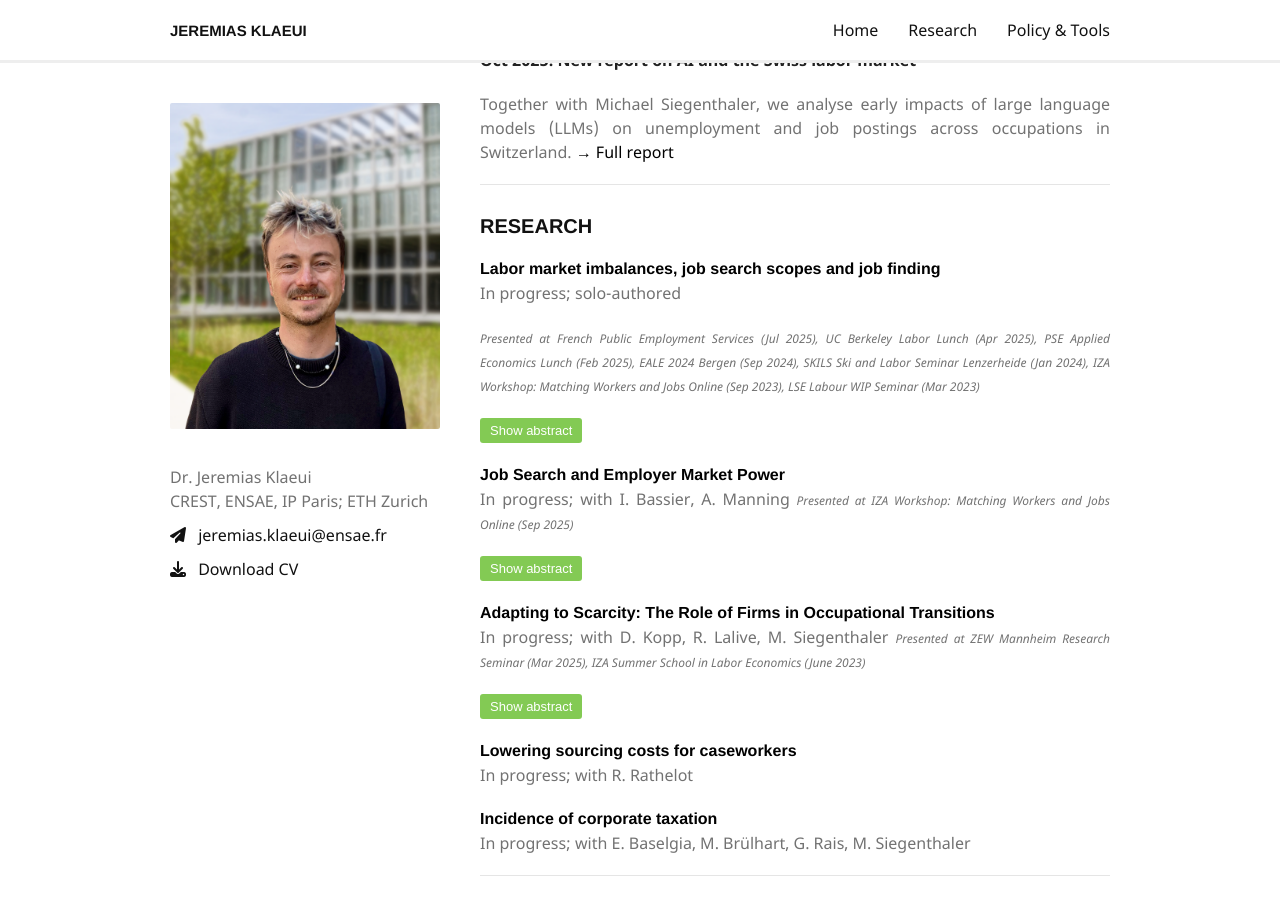
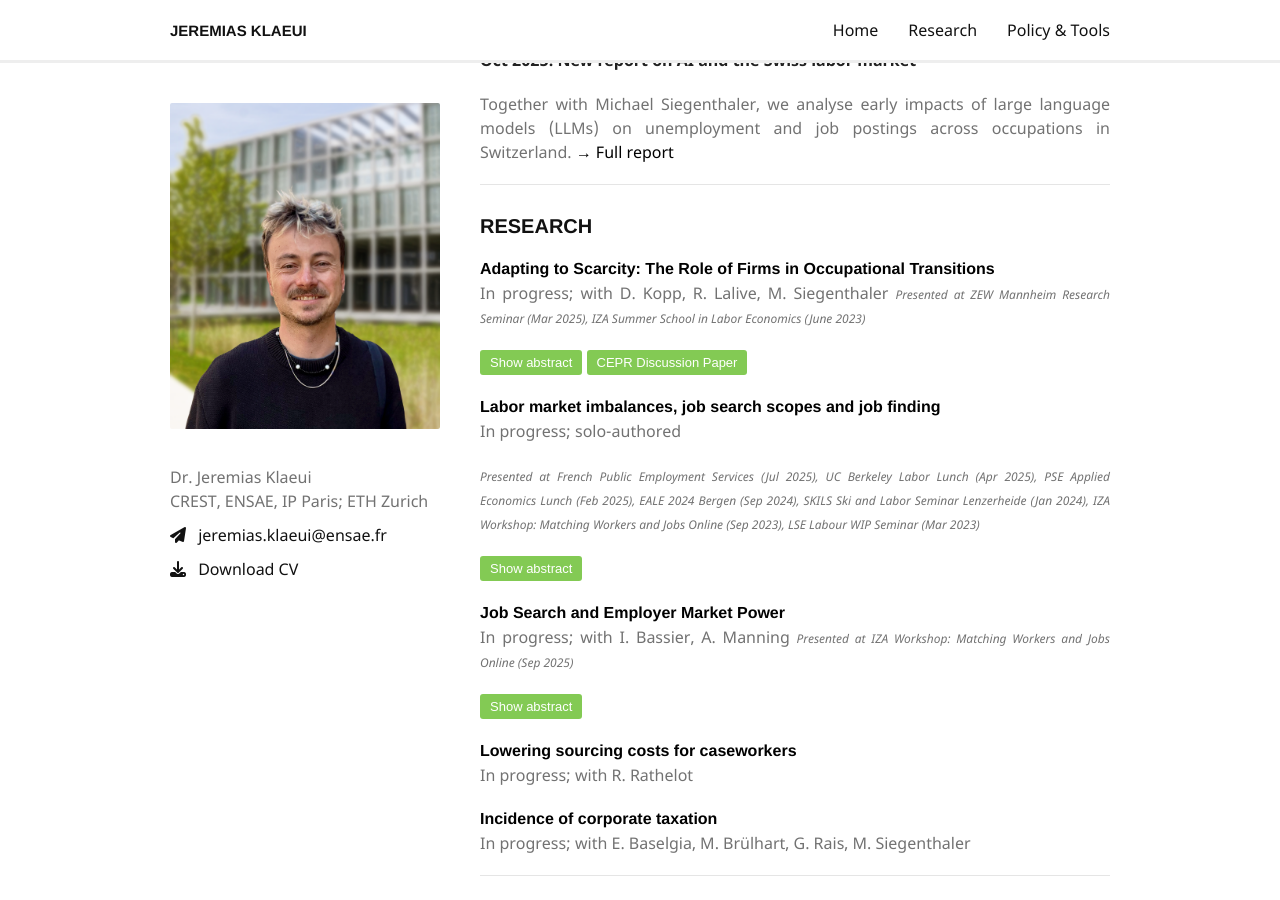
Before and after one commit to jklaeui/jklaeui.github.io, a Jekyll site: the page built from index.md, in a window 1280 px wide and 900 px high, scrolled down 292 px. Built offline with Jekyll 4.4.1, drawn with Linux system fonts in a browser that asks for light colours; nearby versions of some CDN libraries; our own code applies the rules of GitHub Pages for plain Markdown files.

Commit message:
Move scarcity paper to top and add CEPR Discussion Paper link
Reorder research papers to feature "Adapting to Scarcity" first and add a CEPR Discussion Paper button linking to https://cepr.org/publications/dp21027.

🤖 Generated with [Claude Code](https://claude.com/claude-code)

Co-Authored-By: Claude Sonnet 4.5 <noreply@anthropic.com>

```diff
--- a/index.md
+++ b/index.md
@@ -15,6 +15,15 @@ Together with Michael Siegenthaler, we analyse early impacts of large language m
 ## Research {#research}
 
 
+#### Adapting to Scarcity: The Role of Firms in Occupational Transitions
+In progress; with D. Kopp, R. Lalive, M. Siegenthaler
+<span class="presentation-info">*Presented at ZEW Mannheim Research Seminar (Mar 2025), IZA Summer School in Labor Economics (June 2023)*</span>
+
+<button class="show-button" onclick="toggleAbstract('abstract_click_occ_mob')">Show abstract</button> <a href="https://cepr.org/publications/dp21027" target="_blank"><button class="show-button">CEPR Discussion Paper</button></a>
+<div id="abstract_click_occ_mob" class="abstract">
+This paper examines the circumstances under which firms facilitate occupational transitions, complementing prior work that focuses on workers' decisions. We link unemployment insurance records with application diaries and clickstream data from a recruitment platform to causally assess how candidates' occupational histories shape recruiters' hiring decisions. We find that the average candidate from a different occupation faces a 7&percnt; lower contact rate than equally qualified candidates who last worked in a recruiter's searched occupation. Using a new measure of skill overlap, we show that 60&percnt; of this penalty reflects that movers meet fewer skill requirements than incumbents. Occupational experience and qualifications further reduce the mover penalty, such that certain candidates returning to a prior occupation face no penalty at all. Finally, recruiters adapt to scarcity and contact more movers in tight occupations. Changes in firm behavior account for one-third of the increase in movers' application success in tight versus slack labor markets. </div>
+
+
 ####  Labor market imbalances, job search scopes and job finding
 In progress; solo-authored
 
@@ -23,7 +32,7 @@ In progress; solo-authored
 <button class="show-button" onclick="toggleAbstract('abstract_click_search_scopes')">Show abstract</button>
 <div id="abstract_click_search_scopes" class="abstract">
  This paper investigates how jobseekers adjust the breadth of their search across different segments of the labour market and how such adjustments affect employment outcomes. Imbalances often exist between jobseekers and vacancies in certain occupations or regions, potentially creating opportunities for jobseekers to adjust their search strategies and target segments where demand for them is high.
- I use a unique dataset that combines administrative unemployment records with detailed click data on job postings to measure search scope. I focus on two dimensions of breadth: the distance between a jobseeker’s residence and the posted job, and the local labour market tightness in the commuting zone–occupation segments. A key challenge is that jobseekers self-select into their search strategies. To address this, I exploit exogenous variation in the assignment of jobseekers to caseworkers, whose distinct tendencies influence jobseekers’ subsequent search patterns. I then link these caseworker-induced shifts in search scope to unemployment duration and job quality. My findings suggest that encouraging broader job search or targeting sectors with high labour demand surpluses has measurable effects on reemployment prospects and can alleviate mismatches between labour supply and demand. These results provide policy-relevant insights on how targeted counselling can shape jobseekers’ behaviour and improve labour market efficiency.
+ I use a unique dataset that combines administrative unemployment records with detailed click data on job postings to measure search scope. I focus on two dimensions of breadth: the distance between a jobseeker's residence and the posted job, and the local labour market tightness in the commuting zone–occupation segments. A key challenge is that jobseekers self-select into their search strategies. To address this, I exploit exogenous variation in the assignment of jobseekers to caseworkers, whose distinct tendencies influence jobseekers' subsequent search patterns. I then link these caseworker-induced shifts in search scope to unemployment duration and job quality. My findings suggest that encouraging broader job search or targeting sectors with high labour demand surpluses has measurable effects on reemployment prospects and can alleviate mismatches between labour supply and demand. These results provide policy-relevant insights on how targeted counselling can shape jobseekers' behaviour and improve labour market efficiency.
  </div>
 
 
@@ -34,15 +43,6 @@ In progress; with I. Bassier, A. Manning
 <button class="show-button" onclick="toggleAbstract('abstract_click_monopsony')">Show abstract</button>
 <div id="abstract_click_monopsony" class="abstract">
 This paper provides a framework for thinking about how the job search of workers affects the market power of employers. We present a way of thinking about this which encapsulates popular existing models in which employer market power is based on either frictions in labor markets or imperfect substitutability among jobs. We show how this model can be used to compute measures of the extent of employer market power and relates them to popularly used measures of concentration ratios. We use data on the search behaviour of Swiss unemployed to investigate the number of employers being considered by job-seekers using 'clicks' on vacancies to define consideration sets.
-</div>
-
-#### Adapting to Scarcity: The Role of Firms in Occupational Transitions
-In progress; with D. Kopp, R. Lalive, M. Siegenthaler
-<span class="presentation-info">*Presented at ZEW Mannheim Research Seminar (Mar 2025), IZA Summer School in Labor Economics (June 2023)*</span>
-
-<button class="show-button" onclick="toggleAbstract('abstract_click_occ_mob')">Show abstract</button>
-<div id="abstract_click_occ_mob" class="abstract">
-This paper investigates how recruiters shape occupational mobility in the labor market. Prior research has emphasized workers’ decisions, largely overlooking the role of firms. We leverage unique click data from a recruitment platform. Our identification strategy exploits the fact that we can see the same applicant information that recruiters observe, making selection on observables plausible. We find that recruiters strongly favor candidates whose current occupation matches the advertised job. Nevertheless, non-matching candidates also have substantial hiring probabilities. Finally, we show that recruiters adjust their hiring patterns to occupational labor market tightness partially offseting occupational scarcity. Our estimates suggest that recruiter decisions account for roughly one third of occupational transitions.
 </div>
 
 
```
Also changed, not shown: 1 other file.
